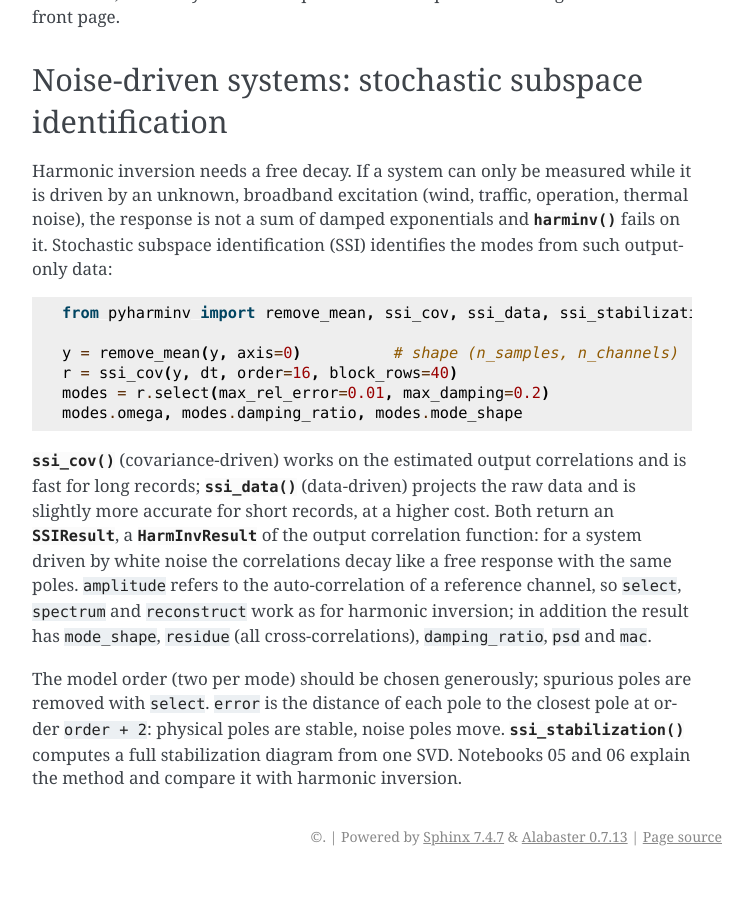
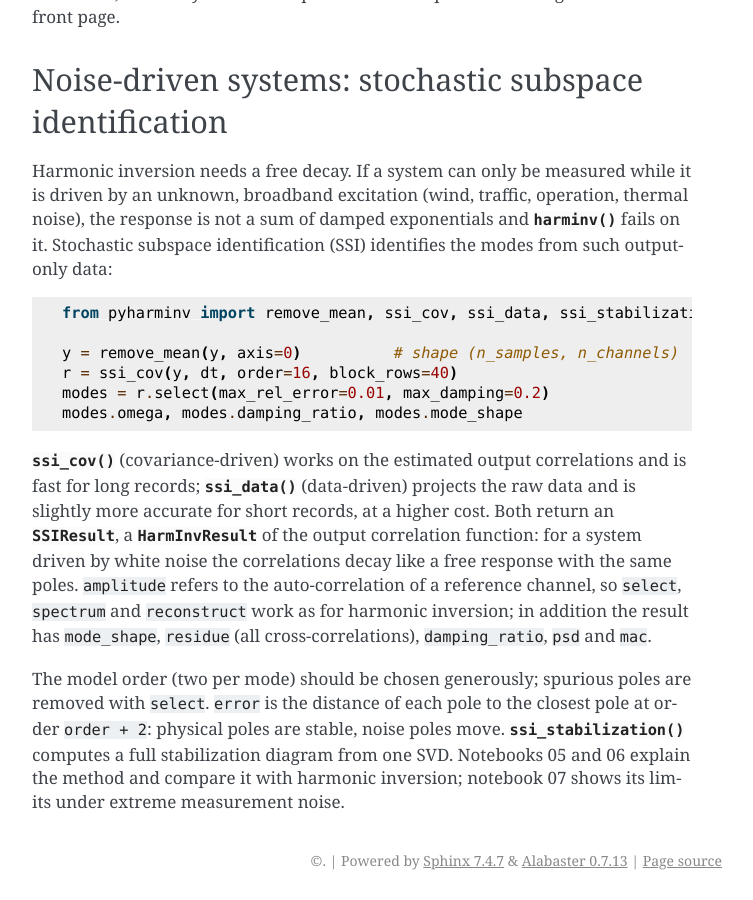
Before and after one commit to aeberspaecher/pyharminv, a Sphinx documentation site: the page built from docs/usage.rst, in a window 1280 px wide and 900 px high, scrolled down 4686 px. Shown: the whole window, without its empty margins (388-1141 px from the left). Built offline with Sphinx 7.4.7, drawn with Linux system fonts in a browser that asks for light colours; before the commit the page ends 5562 px from its top, so only the background shows below that.

Commit message:
Add notebook on SSI under extreme measurement noise
Notebook 07 adds white measurement noise of up to 30 times the signal to
the randomly driven three-mass chain: why white noise does not bias SSI
(it only enters the correlation at lag zero), identification and
stabilization at -20 dB, error versus noise level for SSI-Cov and
SSI-Data, and the effect of decimation, band-pass filtering and the
number of channels.

Co-Authored-By: Claude Opus 5.5 <noreply@anthropic.com>
Claude-Session: https://claude.ai/code/session_01ByhmCwz6eRiNWyHHtwbUPe

```diff
--- a/docs/usage.rst
+++ b/docs/usage.rst
@@ -264,4 +264,5 @@ are removed with ``select``. ``error`` is the distance of each pole to the
 closest pole at order ``order + 2``: physical poles are stable, noise poles
 move. :func:`~pyharminv.ssi_stabilization` computes a full stabilization
 diagram from one SVD. Notebooks 05 and 06 explain the method and compare it
-with harmonic inversion.
+with harmonic inversion; notebook 07 shows its limits under extreme
+measurement noise.
```
Also changed, not shown: CHANGELOG.md (+1 -1 lines), README.md (+5 -1 lines), 1 other file.
